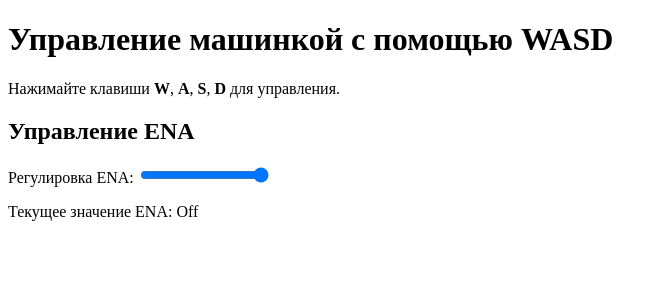
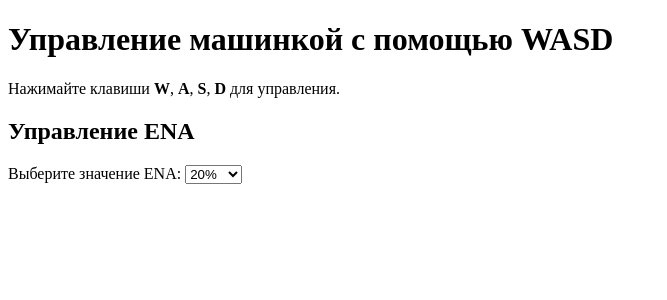
Before and after one commit to Mirnyi4/rpi-server, a Flask app: page / in a window 1280 px wide. Shown: the top 300 px of the page, without its empty margins (0-667 px from the left). Run offline with Flask 3, Linux system fonts and the light colour scheme.

Commit message:
Update index.html

```diff
--- a/templates/index.html
+++ b/templates/index.html
@@ -8,7 +8,7 @@
         // Массив для хранения нажатых клавиш
         let pressedKeys = [];
 
-        // Отправляем команду на сервер для управления движением
+        // Отправляем команду на сервер
         function sendCommand() {
             fetch('/control', {
                 method: 'POST',
@@ -31,9 +31,24 @@
             const key = event.key.toLowerCase();
             if (['w', 'a', 's', 'd'].includes(key)) {
                 pressedKeys = pressedKeys.filter(k => k !== key);  // Убираем клавишу из списка
+                // Отправляем команду, чтобы остановить движение
+                fetch('/stop_control', {
+                    method: 'POST',
+                    headers: { 'Content-Type': 'application/x-www-form-urlencoded' },
+                    body: `direction=${key}`
+                });
                 sendCommand();  // Отправляем обновленный список
             }
         });
+
+        // Функция для отправки значения ENA
+        function sendENA(value) {
+            fetch('/control_ena', {
+                method: 'POST',
+                headers: { 'Content-Type': 'application/x-www-form-urlencoded' },
+                body: `value=${value}`
+            });
+        }
     </script>
 </head>
 <body>
@@ -42,8 +57,11 @@
 
     <!-- Ползунок для управления ENA -->
     <h2>Управление ENA</h2>
-    <label for="enaControl">Регулировка ENA: </label>
-    <input type="range" id="enaControl" min="0" max="1" step="1" onchange="sendENA(this.value == '1' ? 'on' : 'off')">
-    <p>Текущее значение ENA: <span id="enaValue">Off</span></p>
+    <label for="enaControl">Выберите значение ENA: </label>
+    <select id="enaControl" onchange="sendENA(this.value)">
+        <option value="20">20%</option>
+        <option value="50">50%</option>
+        <option value="100">100%</option>
+    </select>
 </body>
 </html>
```
